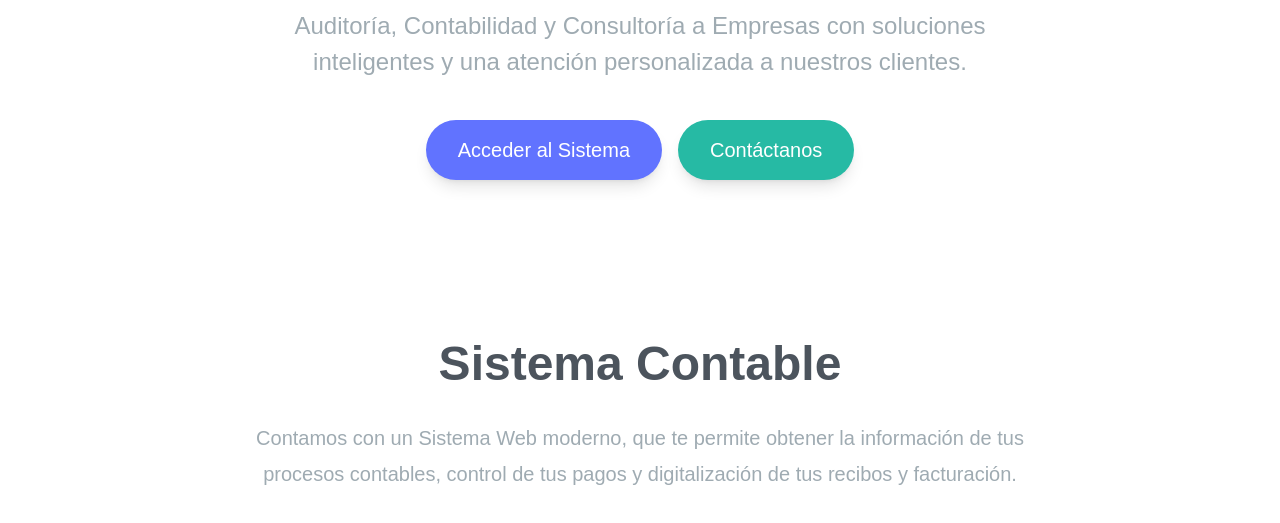
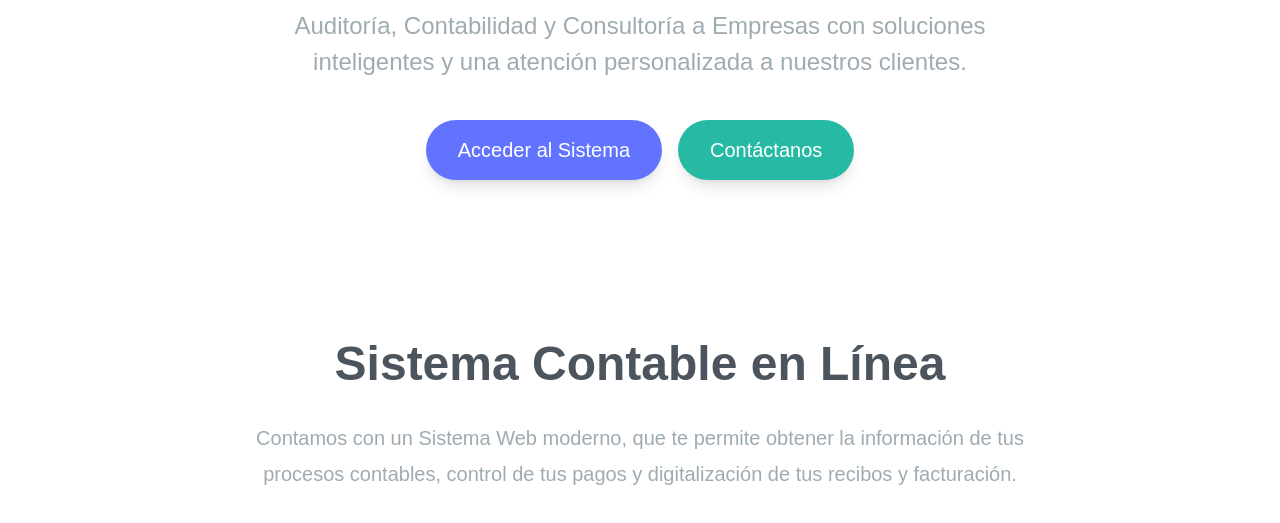
Before and after one commit to franzamd/gygasesor-website, a website: page index.html in a window 1280 px wide. Shown: the part 529-1052 px from the top of the page. Drawn offline with Linux system fonts and the light colour scheme; a web font is replaced by a local one.

Commit message:
update snippets section

```diff
--- a/index.html
+++ b/index.html
@@ -58,7 +58,7 @@
     <!-- Snippets Section -->
     <section id="snippets">
       <div class="section-container my-20">
-        <h3>Sistema Contable</h3>
+        <h3>Sistema Contable en Línea</h3>
         <p class="section-content mb-24 text-xl">
           Contamos con un Sistema Web moderno, que te permite obtener la
           información de tus procesos contables, control de tus pagos y
```
